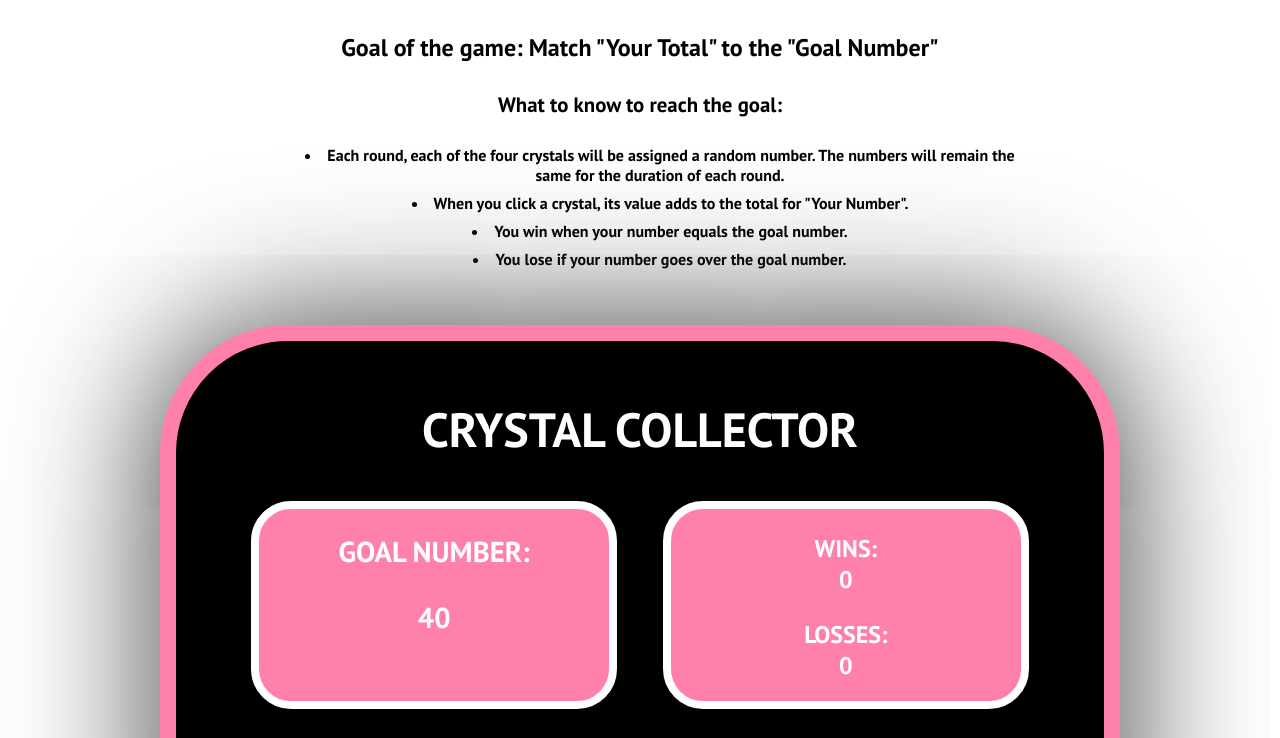
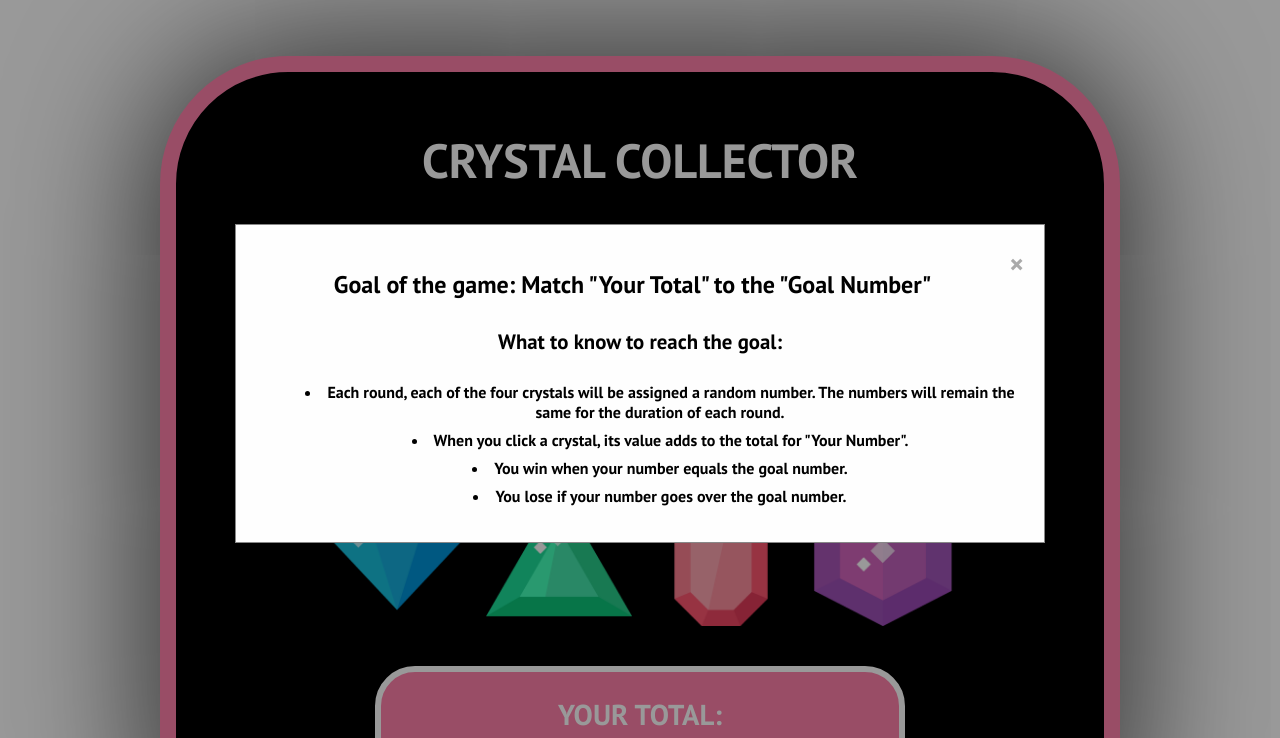
Before and after one commit to carlyseitz817/Crystal-Collector, a plain HTML site: page index.html in a window 1280 px wide. Shown: the top 738 px of the page. Drawn offline with nearby package versions, Linux system fonts and the light colour scheme.

Commit message:
add modal

```diff
--- a/assets/css/style.css
+++ b/assets/css/style.css
@@ -3,6 +3,44 @@ body {
     text-align: center;
 
 }
+
+/* The Modal (background) */
+.modal {
+    position: fixed; /* Stay in place */
+    z-index: 1; /* Sit on top */
+    padding-top: 12em; /* Location of the box */
+    left: 0;
+    top: 0;
+    width: 100%; /* Full width */
+    height: 100%; /* Full height */
+    overflow: auto; /* Enable scroll if needed */
+    background-color: rgb(0,0,0); /* Fallback color */
+    background-color: rgba(0,0,0,0.4); /* Black w/ opacity */
+  }
+
+  /* Modal Content */
+  .modal-content {
+    background-color: #fefefe;
+    margin: auto;
+    padding: 20px;
+    border: 1px solid #888;
+    width: 80%;
+  }
+
+  /* The Close Button */
+  .close {
+    color: #aaaaaa;
+    float: right;
+    font-size: 28px;
+    font-weight: bold;
+  }
+
+  .close:hover,
+  .close:focus {
+    color: #000;
+    text-decoration: none;
+    cursor: pointer;
+  }
 
 #instructions {
 
--- a/assets/javascript/game.js
+++ b/assets/javascript/game.js
@@ -60,3 +60,13 @@ $(".click-crystal").click(function() {
         game.lose();
     }
 });
+
+$(".close").click(function() {
+    $(".modal").hide();
+});
+
+$(document).click(function(event) {
+    if (!$(event.target).closest(".modal-content").length) {
+      $(".modal, .modal-content").hide();
+    }
+  });
--- a/index.html
+++ b/index.html
@@ -13,8 +13,9 @@
 </head>
 
 <body>
-
-    <div id="instructions">
+    <div class="modal" id="instructions-modal">
+        <div class="modal-content" id="instructions">
+            <span class="close">&times;</span>
             <h3>Goal of the game: Match "Your Total" to the "Goal Number"</h3>
 
             <h4>What to know to reach the goal:</h4>
@@ -25,6 +26,7 @@
                 <li>You win when your number equals the goal number.</li>
                 <li>You lose if your number goes over the goal number.</li>
             </ul>
+        </div>
     </div>
 
     <div class="main-container">
```
Also changed, not shown: 1 other file. Lines whose indentation alone changed are shown as unchanged.
